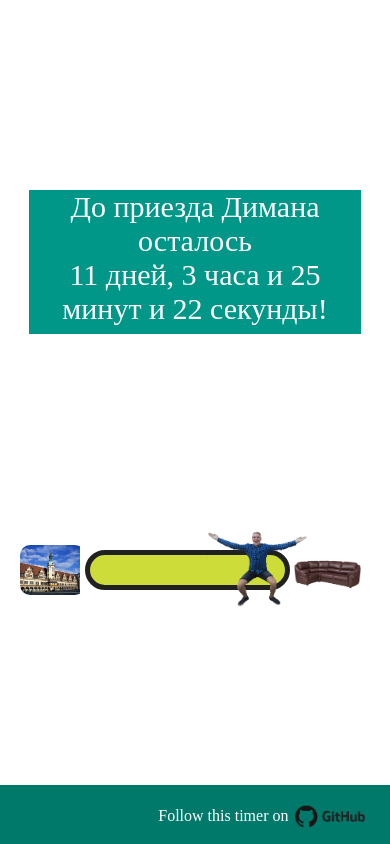
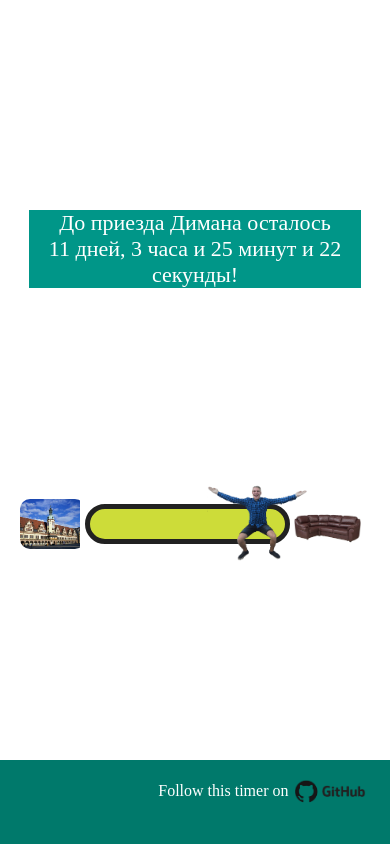
Before and after one commit to burdakin/diman_timer, a PHP site: page / in a window 390 px wide. Run offline with PHP 8.4, Linux system fonts and the light colour scheme.

Commit message:
Adaptive layout for mobile devices

```diff
--- a/style.css
+++ b/style.css
@@ -141,8 +141,8 @@ footer a:hover {
 @media screen and (max-width: 425px) {
     .result {
         width: 85vw;
-        height: 17vh;
-        font-size: 30px;
+        height: fit-content;
+        font-size: 22px;
         color: white;
         margin: 0;
     }
@@ -168,7 +168,6 @@ footer a:hover {
         flex-direction: column;
         align-items: center;
         justify-content: inherit;
-        height: 93vh;
     }
 
     .slider {
@@ -225,7 +224,7 @@ footer a:hover {
         flex: 0 0 auto;
         width: 100vw;
         background-color: #00796B;
-        height: 7vh;
+        height: 10%;
     }
 
     footer a {
```
